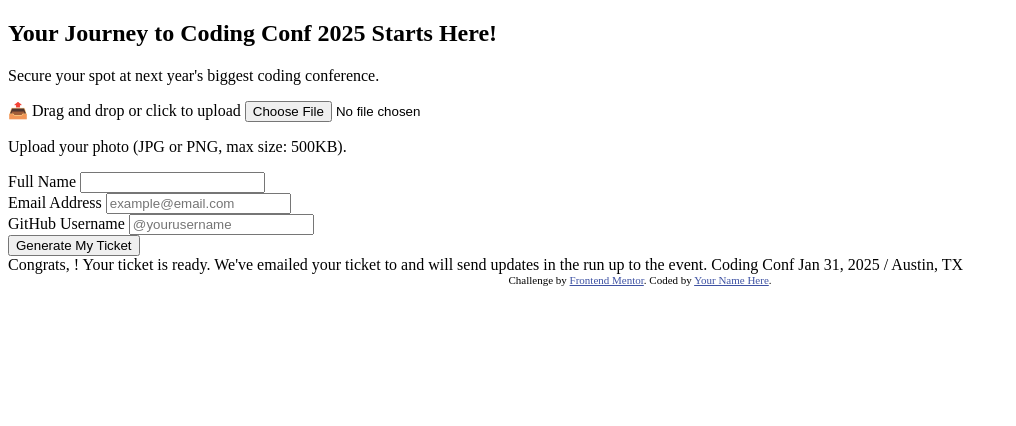
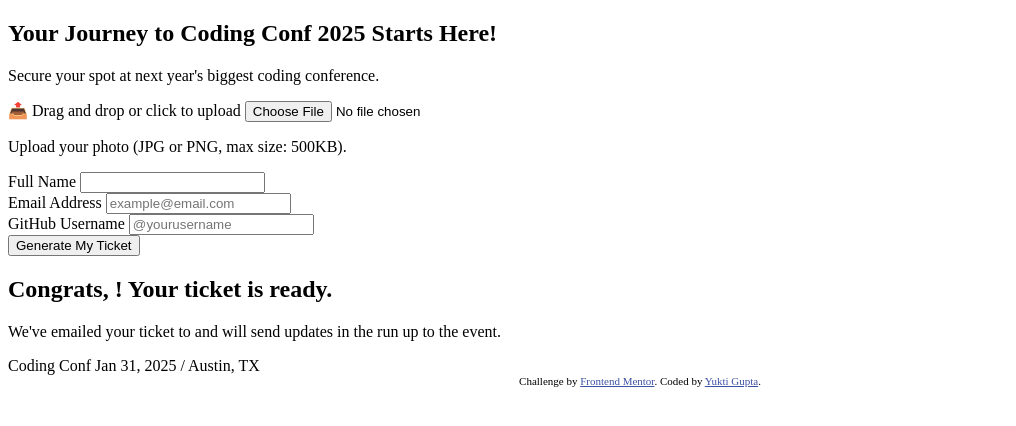
Before and after one commit to yMeeraki/conference-ticket-generator, a plain HTML site: page index.html in a window 1280 px wide. Shown: the whole page, without its empty margins (0-1016 px from the left). Drawn offline with Linux system fonts and the light colour scheme.

Commit message:
Semantic HTML: Ticket Section

```diff
--- a/index.html
+++ b/index.html
@@ -72,19 +72,27 @@
 
         <!-- Generated tickets starts -->
 
-        Congrats, <!-- Full Name -->! Your ticket is ready.
+        <section>
+          <h1>
+            Congrats, <!-- Full Name --><span id="full-name"></span>! Your ticket is ready.
+          </h1>
 
-        We've emailed your ticket to <!-- Email Address --> and will send updates in the run up to the event.
+         <p>
+          We've emailed your ticket to <!-- Email Address --><span id="email-address"></span> and will send updates in the run up to the event.
+         </p>
 
-        Coding Conf
-        Jan 31, 2025 / Austin, TX
+          <div>
+            Coding Conf
+          Jan 31, 2025 / Austin, TX
+          </div>
+        </section>
 
         <!-- Generated tickets ends -->
     </main>
 
   <div class="attribution">
     Challenge by <a href="https://www.frontendmentor.io?ref=challenge">Frontend Mentor</a>.
-    Coded by <a href="#">Your Name Here</a>.
+    Coded by <a href="#">Yukti Gupta</a>.
   </div>
 </body>
 </html>
```
